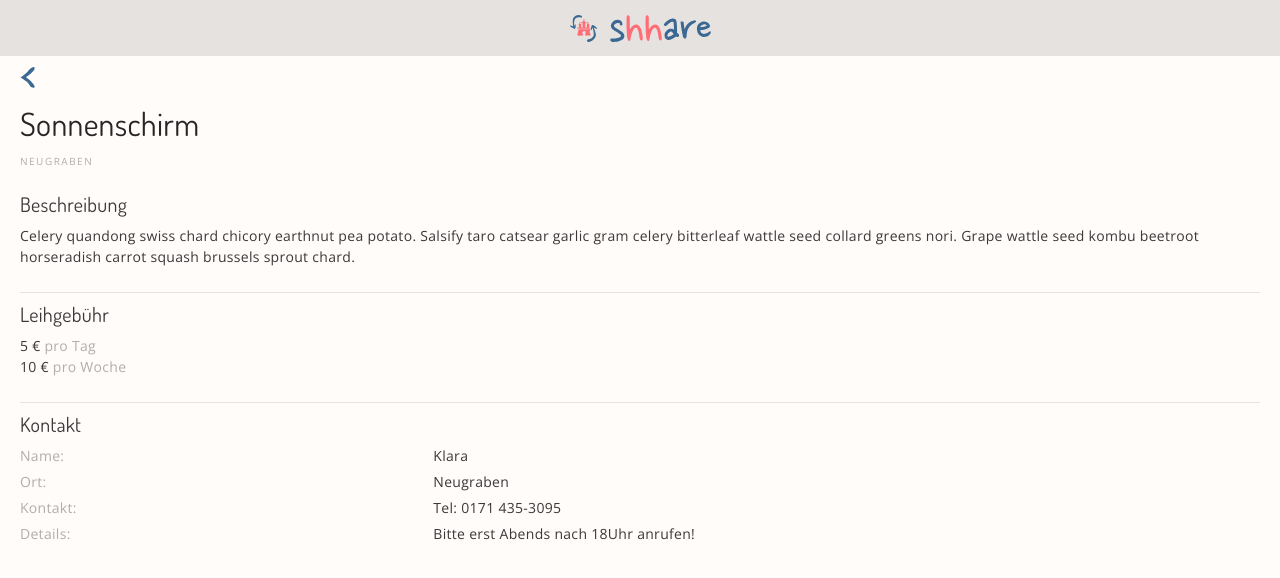
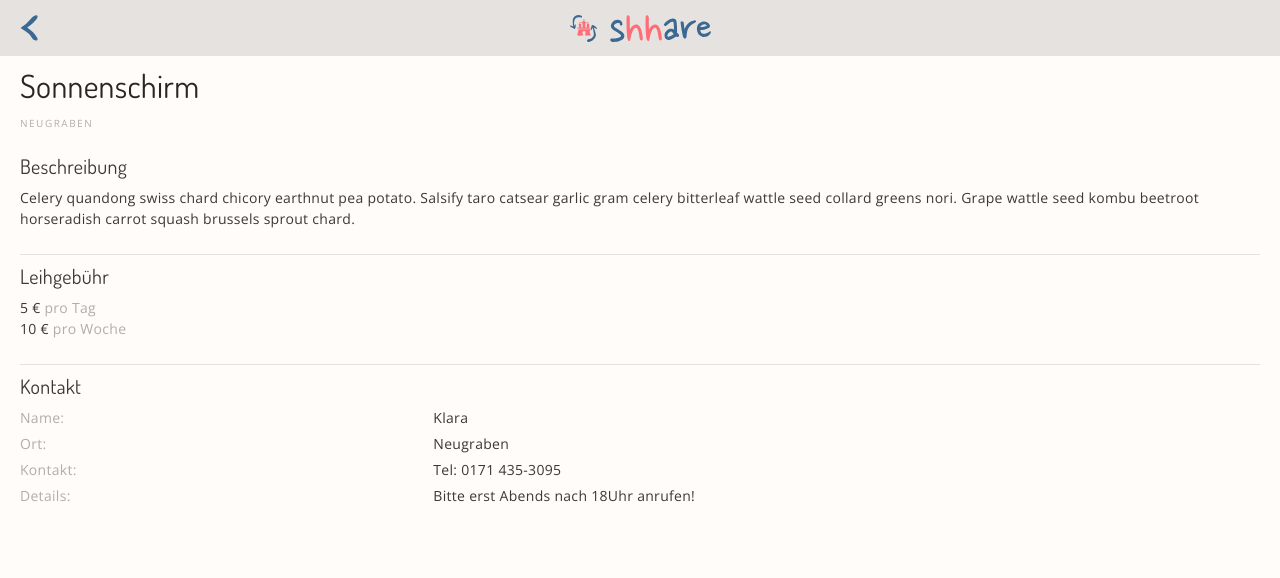
Before and after one commit to mar-zim/capstone-project, a React (Create React App) app: page /5f0365f303de4b11298516ed in a window 1280 px wide. Shown: the top 578 px of the page. Built offline with nearby package versions, Linux system fonts and the light colour scheme.

Commit message:
Move Back Icon to Header

```diff
--- a/src/components/Header/Header.js
+++ b/src/components/Header/Header.js
@@ -1,9 +1,18 @@
 import React from 'react'
+import { Link, useLocation } from 'react-router-dom'
 import styled from 'styled-components'
+import back from '../../assets/images/back.svg'
 
 export default function Header() {
+  let location = useLocation()
+
   return (
     <StyledHeader>
+      {location.pathname !== '/' && (
+        <Link to="/">
+          <StyledBackIcon src={back} alt="back" />
+        </Link>
+      )}
       <StyledLogo src={process.env.PUBLIC_URL + '/logo.svg'} alt="logo" />
     </StyledHeader>
   )
@@ -19,3 +28,10 @@ const StyledHeader = styled.header`
 const StyledLogo = styled.img`
   max-width: 80vw;
 `
+
+const StyledBackIcon = styled.img`
+  height: 28px;
+  position: absolute;
+  top: 14px;
+  left: 20px;
+`
--- a/src/components/ProductListItem/ProductListItem.js
+++ b/src/components/ProductListItem/ProductListItem.js
@@ -1,8 +1,8 @@
 import React from 'react'
+import { useHistory } from 'react-router-dom'
 import styled from 'styled-components'
-import { useHistory } from 'react-router-dom'
+import Button from '../Button/Button'
 import DividerLine from '../DividerLine/DividerLine'
-import Button from '../Button/Button'
 
 export default function ProductListItem({ product }) {
   const history = useHistory()
--- a/src/pages/ProductDetailPage.js
+++ b/src/pages/ProductDetailPage.js
@@ -1,10 +1,10 @@
 import React from 'react'
 import { Link, useParams } from 'react-router-dom'
 import styled from 'styled-components'
+import back from '../assets/images/back.svg'
+import ContactDetails from '../components/ContactDetails/ContactDetails'
+import Pricing from '../components/Pricing/Pricing'
 import ProductDescription from '../components/ProductDescription/ProductDescription'
-import Pricing from '../components/Pricing/Pricing'
-import ContactDetails from '../components/ContactDetails/ContactDetails'
-import back from '../assets/images/back.svg'
 
 export default function ProductDetailPage({ products }) {
   const { productId } = useParams()
@@ -14,9 +14,6 @@ export default function ProductDetailPage({ products }) {
 
   return (
     <>
-      <Link to="/">
-        <StyledBackIcon src={back} alt="back" />
-      </Link>
       <h2>{selectedProduct.productName}</h2>
       <div className="description">{selectedProduct.location}</div>
       <ProductDescription description={selectedProduct.description} />
@@ -34,7 +31,7 @@ export default function ProductDetailPage({ products }) {
   )
 }
 
-export const StyledBackIcon = styled.img`
+const StyledBackIcon = styled.img`
   width: 15px;
   margin: 10px 0 0 0;
 `
```
